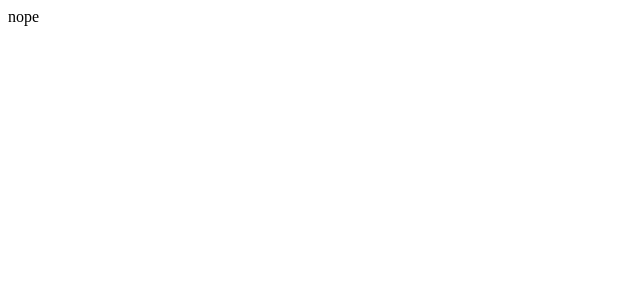
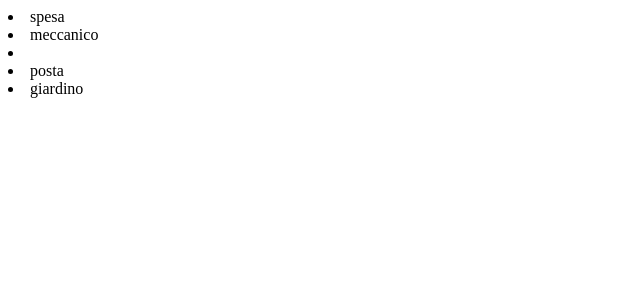
Before and after one commit to MarcoGotti/vue-todolist, a Vue app: page / in a window 1280 px wide. Shown: the top 300 px of the page, without its empty margins (0-640 px from the left). Built offline with nearby package versions, Linux system fonts and the light colour scheme.

Commit message:
commit exercize 2

```diff
--- a/src/App.vue
+++ b/src/App.vue
@@ -2,14 +2,42 @@
 export default {
   name: "App",
   data(){
-
+    return {
+      list: [
+        {
+          todo:'spesa',
+          done: true
+        },
+        {
+          todo:'meccanico',
+          done: true
+        },
+        {
+          todo:'giornale',
+          done: false
+        },
+        {
+          todo:'posta',
+          done: true
+        },
+        {
+          todo:'giardino',
+          done: true
+        }
+      ]
+    }
   }
 }
 </script>
 
 <template>
   <div>
-   nope
+   <template v-for="item in list">
+    <li v-if="item.done">
+      {{ item.todo }}
+    </li>
+    <li v-else></li>
+   </template>
 
   </div>
 
```
